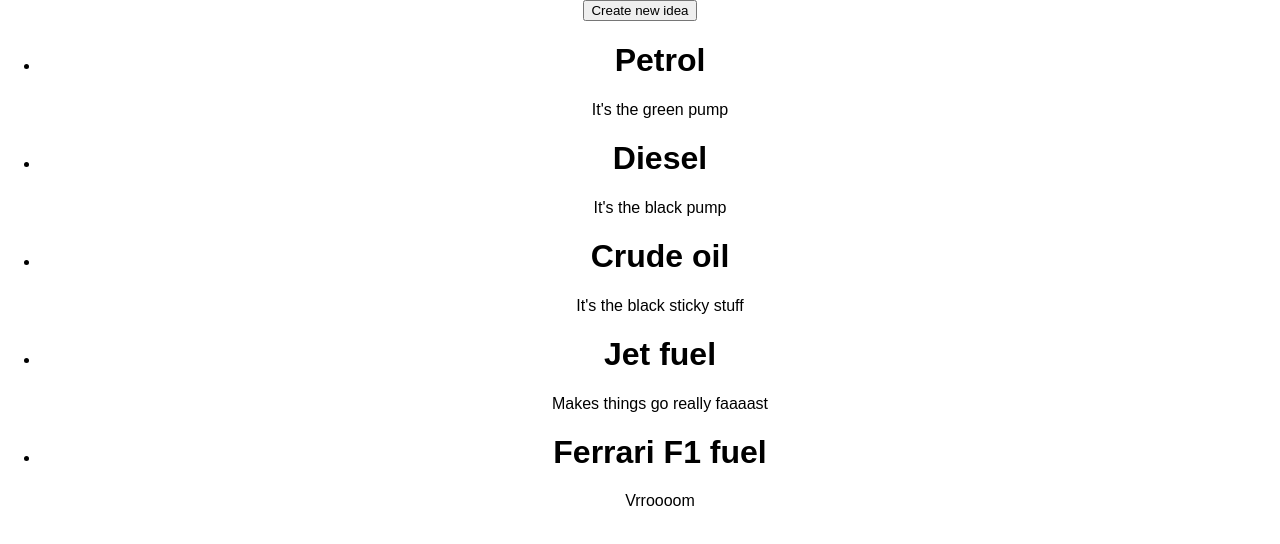
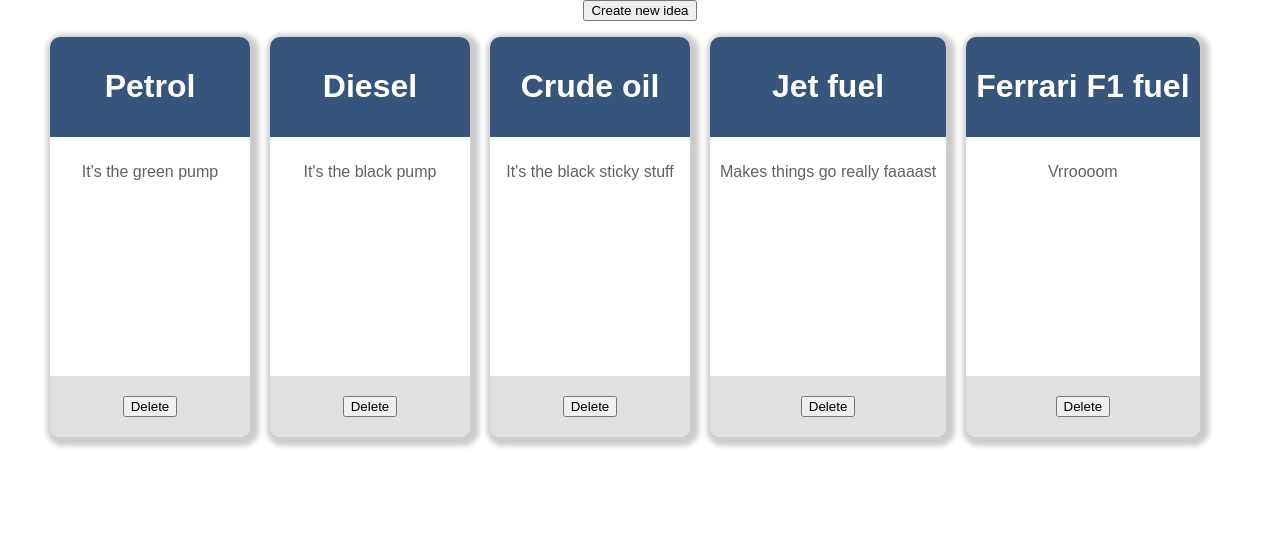
Before and after one commit to SomniumDigital/shell-tech-test, a React (Create React App) app: page / in a window 1280 px wide. Shown: the top 544 px of the page. Built offline with nearby package versions, Linux system fonts and the light colour scheme.

Commit message:
Add some styling

```diff
--- a/src/components/EditableIdea/EditableIdea.js
+++ b/src/components/EditableIdea/EditableIdea.js
@@ -14,7 +14,7 @@
   };
 
   const changeHandler = e => {
-    updateInput(e.target.name, e.target.value, editedIdea.id)
+    updateInput(e.target.name, e.target.value, idea.id)
   };
 
   const blurHandler = () => {
@@ -25,6 +25,7 @@
 
   return (
   <div onMouseEnter={() => editHandler(true)} onMouseLeave={() => editHandler(false)}>
+    <div className="title">
       { (editedIdea.id || focusedIdea) === idea.id ?
           <input
             type='text'
@@ -36,6 +37,8 @@
             onBlur={blurHandler}
           />
           : <h1>{idea.title || 'Enter title'}</h1> }
+    </div>
+    <div className="body">
       { (editedIdea.id || focusedIdea) === idea.id ?
           <input
             type='text'
@@ -47,6 +50,10 @@
           />
           : <p>{idea.body || 'Enter idea'}</p> }
     </div>
+    <div className="delete">
+      <button type="button">Delete</button>
+    </div>
+  </div>
 )};
 
 export default EditableIdea;
--- a/src/components/Ideas/Ideas.js
+++ b/src/components/Ideas/Ideas.js
@@ -12,10 +12,9 @@
 }) => (
   <ul>
     {ideasList.map((idea) => {
-      const cssClass = focusedIdea === idea.id ? 'focusIdea' : 'idea';
+      const cssClass = focusedIdea === idea.id ? 'focusIdea idea' : 'idea';
       return (
         <li key={idea.id} className={cssClass}>
-          <div>
             <EditableIdea
               idea={idea}
               edit={edit}
@@ -25,7 +24,6 @@
               updateInput={updateInput}
               updateIdea={updateIdea}
             />
-          </div>
         </li>
       )}
     )}
--- a/src/containers/app/App.css
+++ b/src/containers/app/App.css
@@ -1,3 +1,61 @@
 .App {
   text-align: center;
 }
+
+.App ul li {
+  padding: 0 10px 0 10px;
+}
+
+.idea,
+.focusIdea {
+  float: left;
+  display: inline-block;
+  text-decoration: none;
+}
+
+.idea > div,
+.focusIdea > div {
+  min-width: 200px;
+  max-width: 300px;
+  min-height: 400px;
+  box-shadow: 3px 3px 5px 6px #ccc;
+  border-radius: 10px;
+  position: relative;
+}
+
+.idea > div > div {
+  padding: 10px;
+}
+
+.focusIdea > div {
+  border: 2px #90CAF9 solid;
+}
+
+.idea input {
+  height: 30px;
+  width: 200px;
+  margin: 0;
+  font-size: 14px;
+}
+
+.idea .title {
+  background: #37547D;
+  color: #FFF;
+  border-top-left-radius: 10px;
+  border-top-right-radius: 10px;
+}
+
+.idea .body {
+  background: #FFF;
+  color: #616161;
+}
+
+.idea .delete {
+  position: absolute;
+  bottom: 0;
+  width: 100%;
+  padding: 20px 0;
+  background: #E0E0E0;
+  border-bottom-left-radius: 10px;
+  border-bottom-right-radius: 10px;
+}
--- a/src/containers/app/App.js
+++ b/src/containers/app/App.js
@@ -23,7 +23,7 @@
   }
 
   toggleEdit(id, bool) {
-    bool ? this.setState({ editedIdea: { id } }) : this.setState({ editedIdea: { bool } })
+    bool ? this.setState({ editedIdea: { id } }) : this.setState({ editedIdea: { id: bool } })
   }
 
   updateInput(inputName, inputValue, id) {
```
Lines whose indentation alone changed are shown as unchanged.
